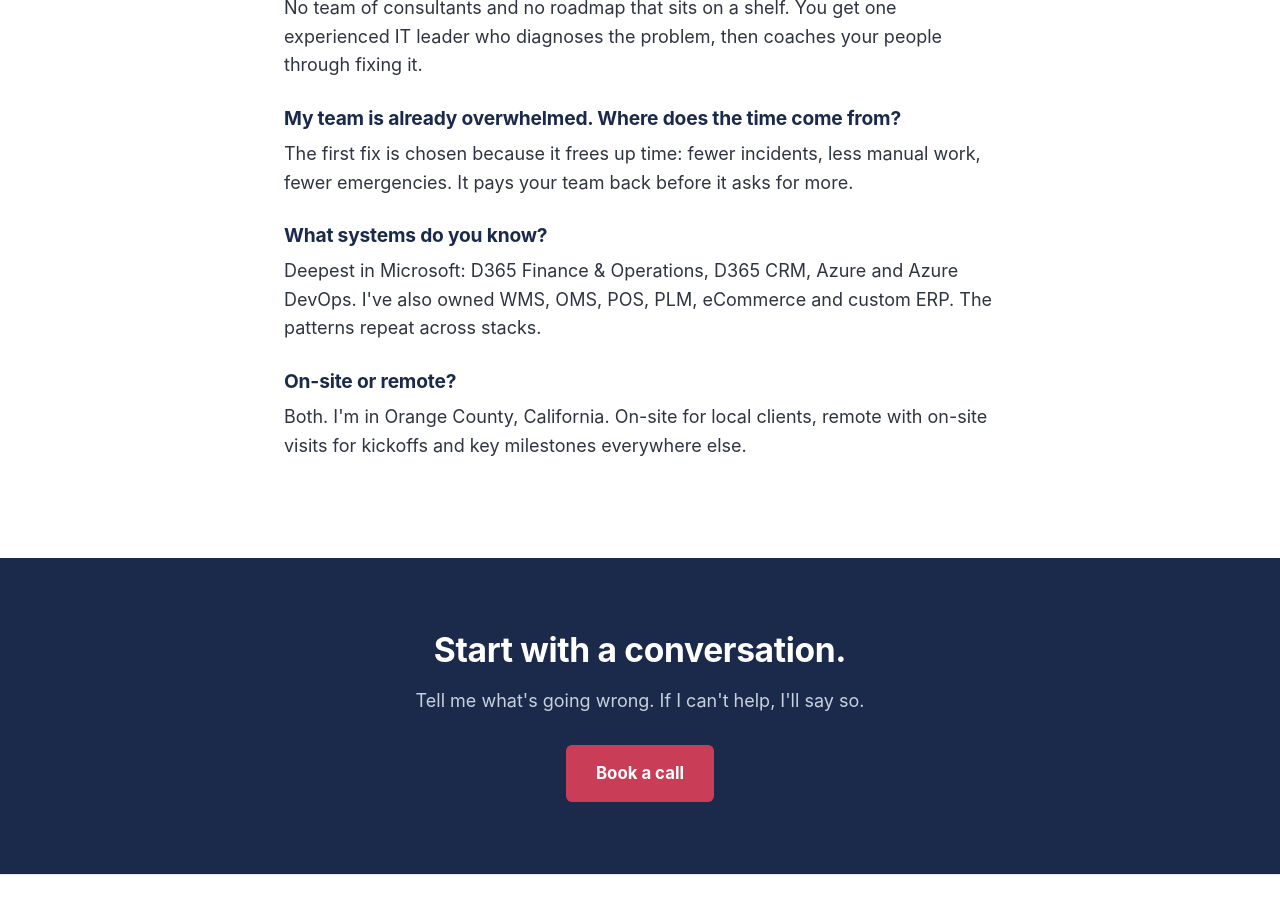
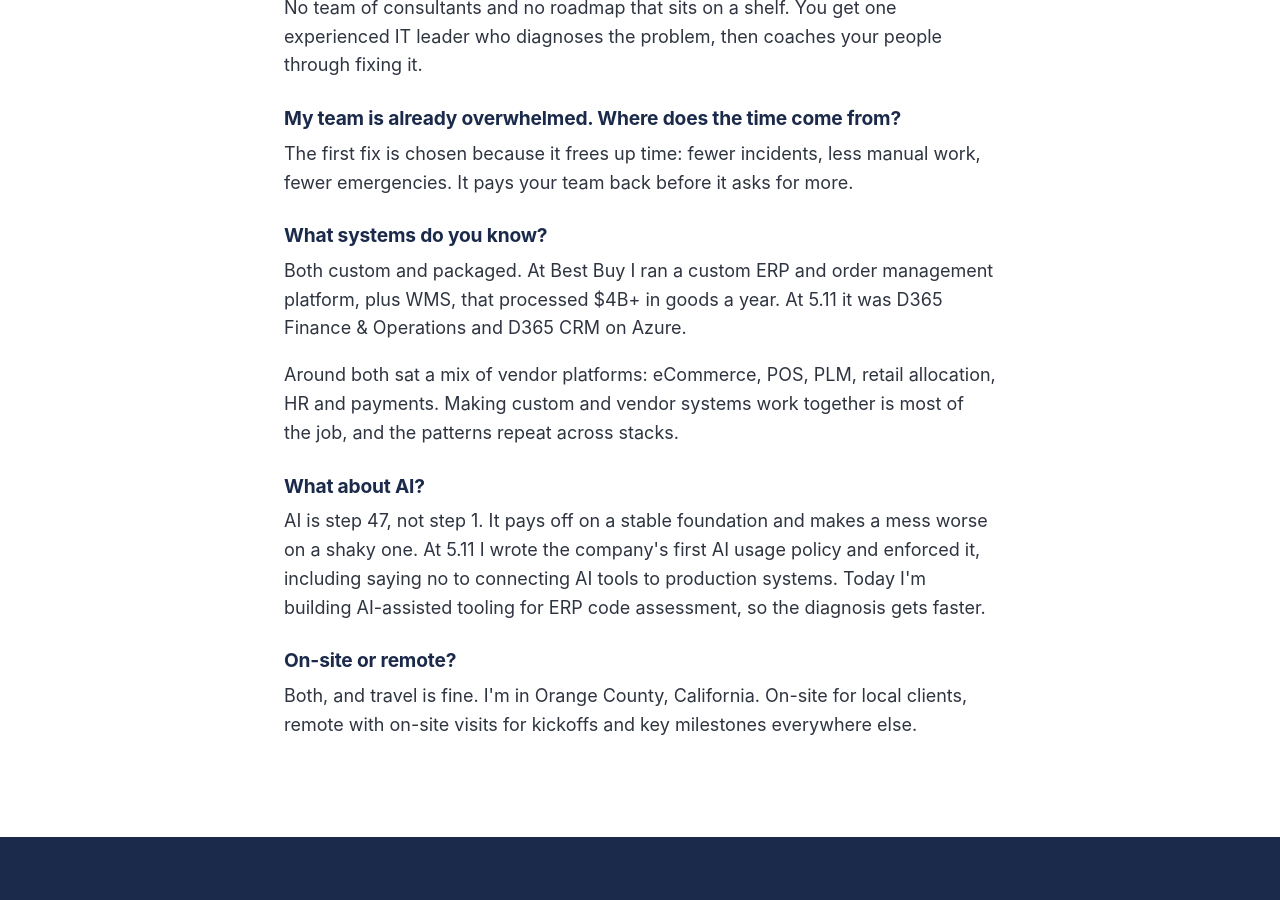
Before and after one commit to acmeagileconsulting/acmeagileconsulting.github.io, a Jekyll site: the page built from howitworks/index.html, in a window 1280 px wide and 900 px high, scrolled down 1902 px. Built offline with Jekyll 4.4.1, drawn with Linux system fonts in a browser that asks for light colours; some of the changed text lies outside the part shown.

Commit message:
Content: HomeXpress coaching, $50M-$750M fit, custom ERP, travel, AI FAQ
Co-Authored-By: Claude Opus 5.5 <noreply@anthropic.com>
Claude-Session: https://claude.ai/code/session_01NYvCZY2iirLALGJcS1nnHs

```diff
--- a/about/index.html
+++ b/about/index.html
@@ -70,7 +70,7 @@ description: "Dennis Wong: divisional CIO at Best Buy, Senior Director of IT Ope
       </div>
       <div>
         <h3>Strongest in</h3>
-        <p>D365 Finance &amp; Operations, D365 CRM, Azure, Azure DevOps, WMS, OMS, POS, eCommerce, PCI, SOX and privacy.</p>
+        <p>Custom ERP and order management at $4B+ scale, D365 Finance &amp; Operations and CRM, Azure, WMS, POS, eCommerce, security and AI governance.</p>
       </div>
       <div>
         <h3>Outside of IT</h3>
--- a/howitworks/index.html
+++ b/howitworks/index.html
@@ -99,10 +99,14 @@ description: "A two-week IT assessment that tells you whether the problem is the
       <p>The first fix is chosen because it frees up time: fewer incidents, less manual work, fewer emergencies. It pays your team back before it asks for more.</p>
 
       <h3>What systems do you know?</h3>
-      <p>Deepest in Microsoft: D365 Finance &amp; Operations, D365 CRM, Azure and Azure DevOps. I've also owned WMS, OMS, POS, PLM, eCommerce and custom ERP. The patterns repeat across stacks.</p>
+      <p>Both custom and packaged. At Best Buy I ran a custom ERP and order management platform, plus WMS, that processed $4B+ in goods a year. At 5.11 it was D365 Finance &amp; Operations and D365 CRM on Azure.</p>
+      <p>Around both sat a mix of vendor platforms: eCommerce, POS, PLM, retail allocation, HR and payments. Making custom and vendor systems work together is most of the job, and the patterns repeat across stacks.</p>
+
+      <h3>What about AI?</h3>
+      <p>AI is step 47, not step 1. It pays off on a stable foundation and makes a mess worse on a shaky one. At 5.11 I wrote the company's first AI usage policy and enforced it, including saying no to connecting AI tools to production systems. Today I'm building AI-assisted tooling for ERP code assessment, so the diagnosis gets faster.</p>
 
       <h3>On-site or remote?</h3>
-      <p>Both. I'm in Orange County, California. On-site for local clients, remote with on-site visits for kickoffs and key milestones everywhere else.</p>
+      <p>Both, and travel is fine. I'm in Orange County, California. On-site for local clients, remote with on-site visits for kickoffs and key milestones everywhere else.</p>
     </div>
     <!-- ===== END QUESTIONS ===== -->
   </div>
--- a/index.html
+++ b/index.html
@@ -20,7 +20,7 @@ description: "Dennis Wong, former Best Buy divisional CIO and 5.11 Tactical head
         <span>System, Team, or Budget?</span>
         <span class="accent">I find out. Then I fix it.</span>
       </h1>
-      <p class="lead">I run the technology that runs the business. Divisional CIO at Best Buy. Head of IT operations at 5.11 Tactical. Now helping $50M to $500M companies find what is really wrong with IT, and fix it.</p>
+      <p class="lead">I run the technology that runs the business. Divisional CIO at Best Buy. Head of IT operations at 5.11 Tactical. Now helping $50M to $750M companies find what is really wrong with IT, and fix it.</p>
       <!-- ===== END HERO ===== -->
 
       <div class="proof">
--- a/results/index.html
+++ b/results/index.html
@@ -104,8 +104,8 @@ description: "Measured results from IT leadership at Best Buy, 5.11 Tactical and
       <h2>Found the problem an internal team couldn't pin down</h2>
       <div class="case-grid">
         <div><h4>Problem</h4><p>The loan origination system had a performance problem the internal team couldn't isolate.</p></div>
-        <div><h4>What I did</h4><p>Advised the EVP/CIO, put automated testing into production, and isolated the systemic issue.</p></div>
-        <div><h4>Result</h4><p class="case-result">A data-backed roadmap the CIO took to executive leadership.</p></div>
+        <div><h4>What I did</h4><p>Advised the EVP/CIO, put automated testing into production, and isolated the systemic issue. Coached the team to frame the fixes in benefit, risk and ROI.</p></div>
+        <div><h4>Result</h4><p class="case-result">A data-backed roadmap, approved by executive leadership.</p></div>
       </div>
     </article>
     <!-- ===== END CASE STORY 6 ===== -->
```
Also changed, not shown: other parts of howitworks/index.html (+1 -1 lines).
